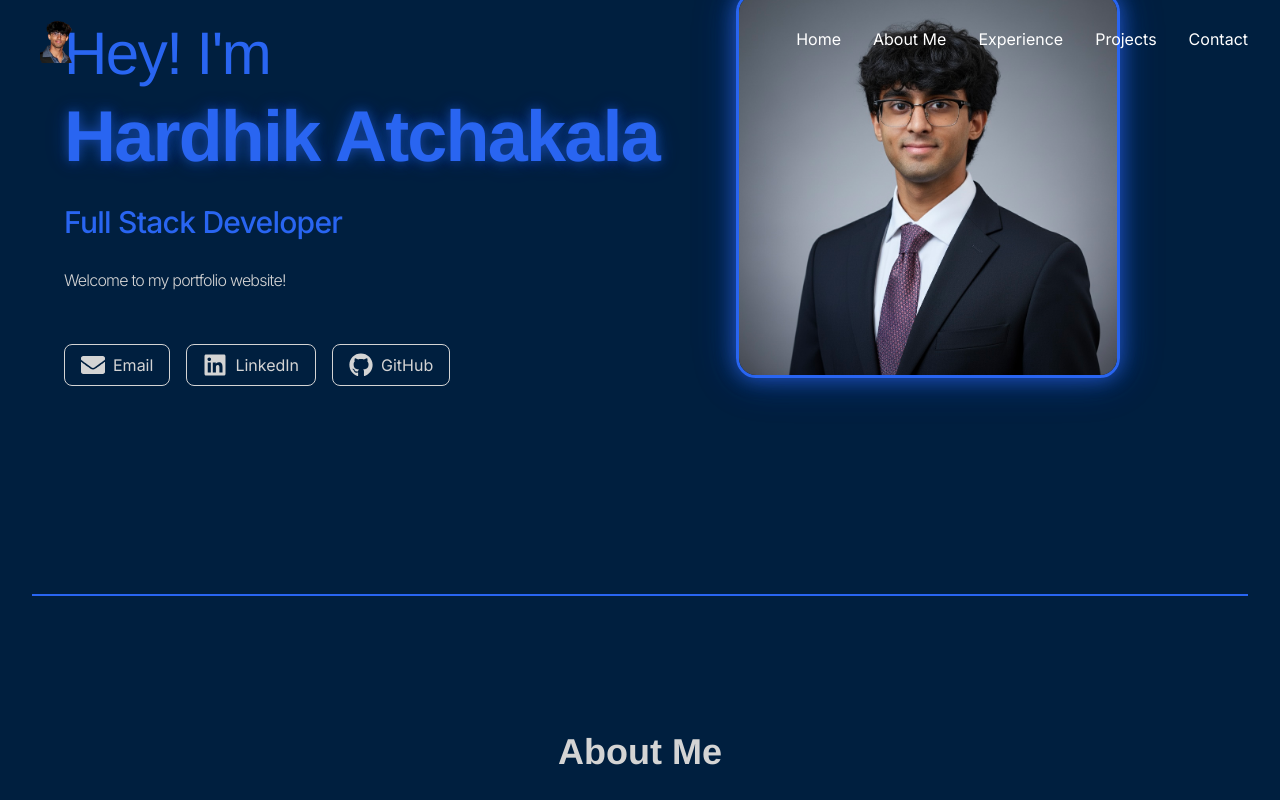
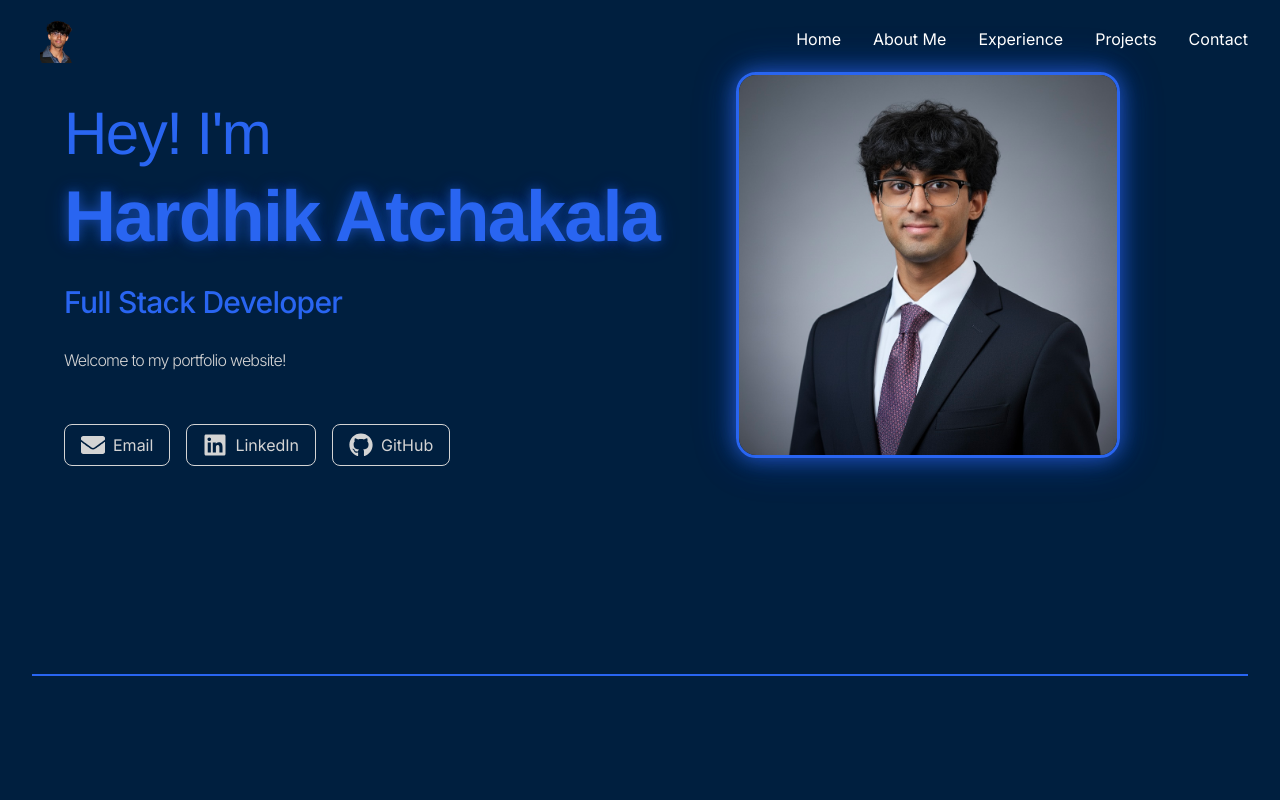
Before and after one commit to hatchakala/PortfolioWebsite, a React (Vite) app: page / in a window 1280 px wide. Shown: the top 800 px of the page. Built offline with nearby package versions, Linux system fonts and the light colour scheme.

Commit message:
fixed alignment

```diff
--- a/src/App.jsx
+++ b/src/App.jsx
@@ -18,6 +18,8 @@ const App = () => {
       <Navbar />
 
       <div className="container mx-auto px-8">
+        {/* Spacer for fixed navbar on desktop */}
+        <div className="hidden md:block h-20"></div>
 
         {/* Hero section */}
         <Element name="hero" className="border-b-2 border-[#2965F1] pb-2">
```
